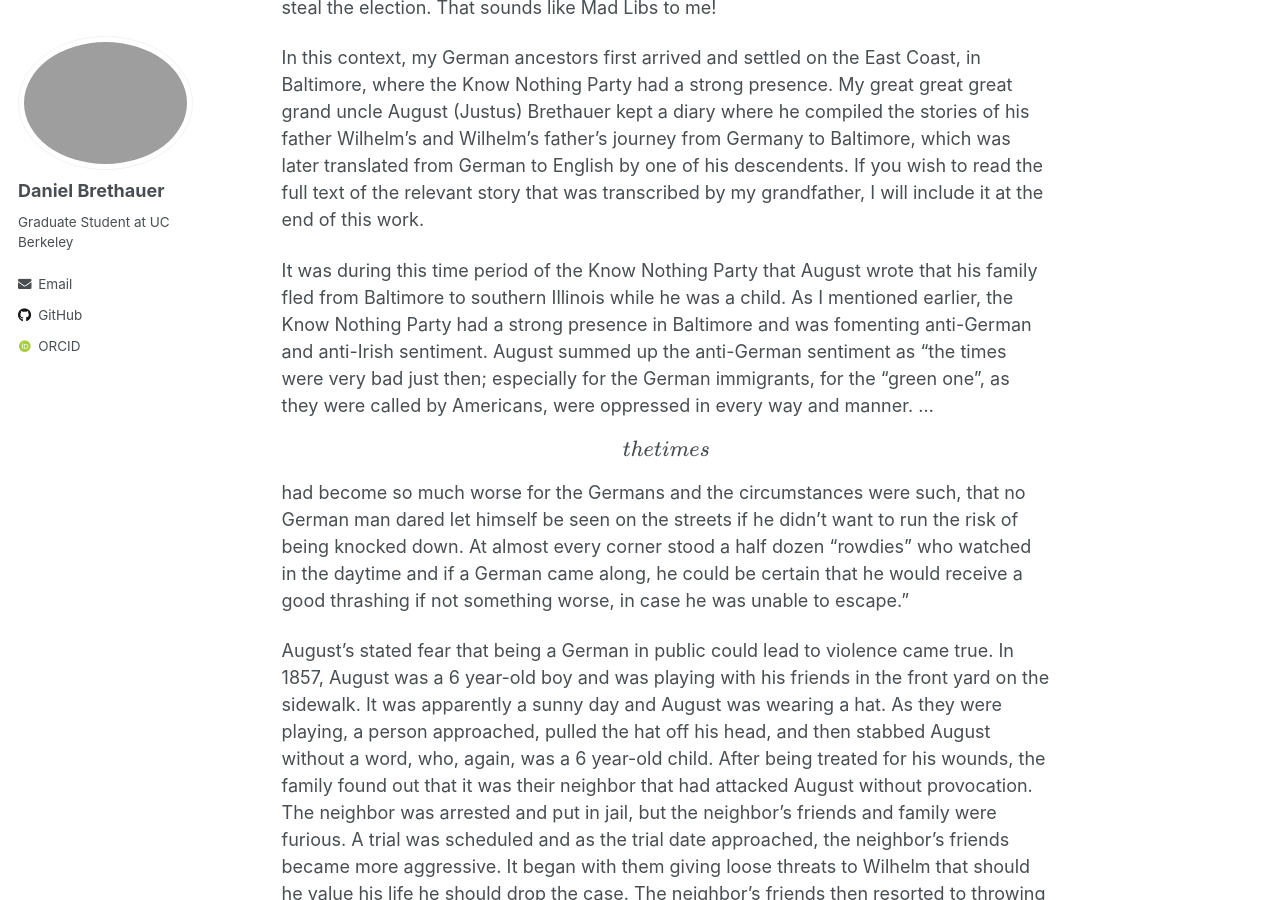
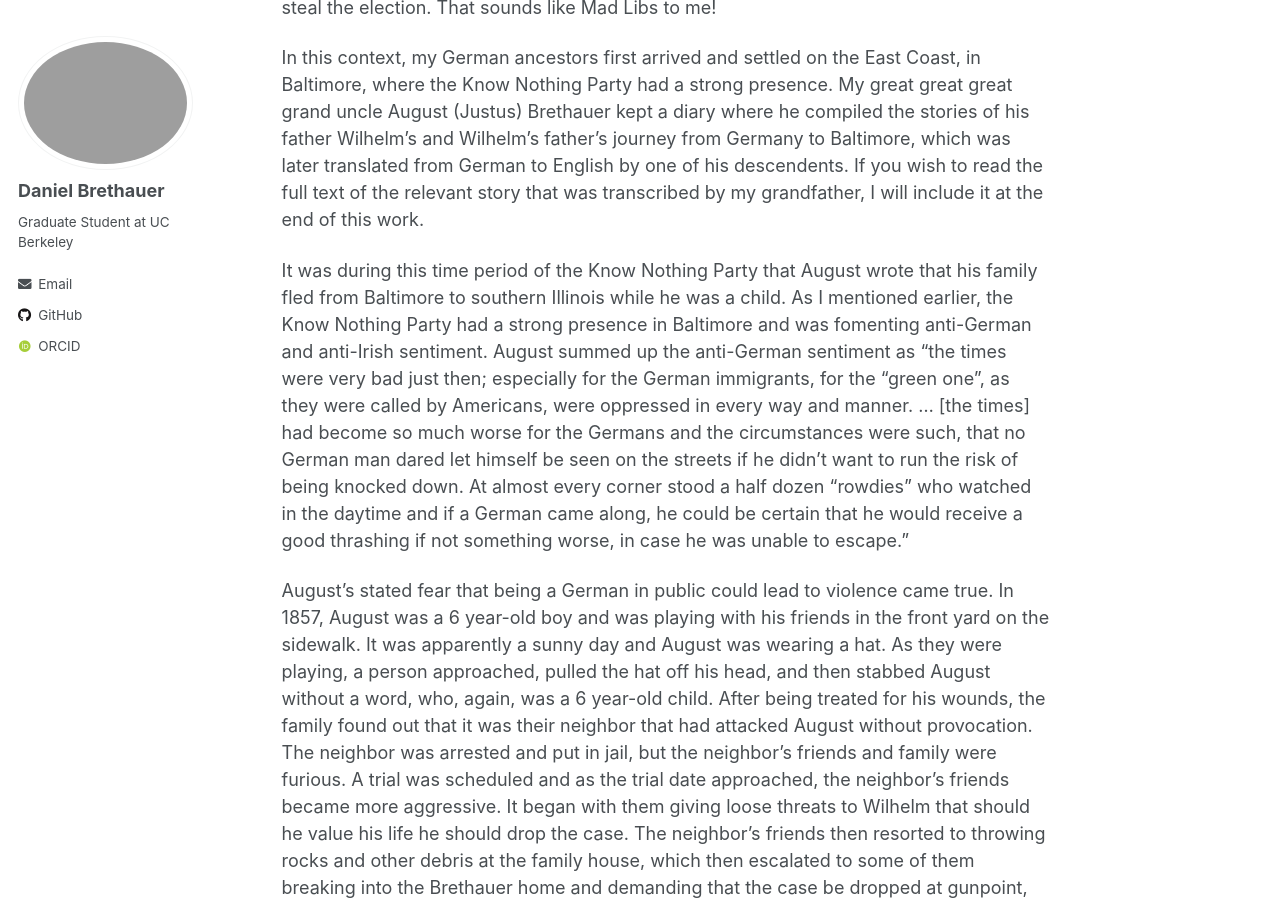
Before and after one commit to dbrethauer/dbrethauer.github.io, a Jekyll site: the page built from _pages/familyhistory.md, in a window 1280 px wide and 900 px high, scrolled down 1854 px. Built offline with Jekyll 4.4.1, drawn with Linux system fonts in a browser that asks for light colours; some web fonts are replaced; formulas are drawn with MathJax 3.

```diff
--- a/_pages/familyhistory.md
+++ b/_pages/familyhistory.md
@@ -12,7 +12,7 @@ The road to creating a prosperous life in America was never easy for my ancestor
 
 <p>In this context, my German ancestors first arrived and settled on the East Coast, in Baltimore, where the Know Nothing Party had a strong presence. My great great great grand uncle August (Justus) Brethauer kept a diary where he compiled the stories of his father Wilhelm’s and Wilhelm’s father’s journey from Germany to Baltimore, which was later translated from German to English by one of his descendents. If you wish to read the full text of the relevant story that was transcribed by my grandfather, I will include it at the end of this work.</p>
 
-<p>It was during this time period of the Know Nothing Party that August wrote that his family fled from Baltimore to southern Illinois while he was a child. As I mentioned earlier, the Know Nothing Party had a strong presence in Baltimore and was fomenting anti-German and anti-Irish sentiment. August summed up the anti-German sentiment as  “the times were very bad just then; especially for the German immigrants, for the “green one”, as they were called by Americans, were oppressed in every way and manner. … \[the times\] had become so much worse for the Germans and the circumstances were such, that no German man dared let himself be seen on the streets if he didn’t want to run the risk of being knocked down. At almost every corner stood a half dozen “rowdies” who watched in the daytime and if a German came along, he could be certain that he would receive a good thrashing if not something worse, in case he was unable to escape.” </p>
+It was during this time period of the Know Nothing Party that August wrote that his family fled from Baltimore to southern Illinois while he was a child. As I mentioned earlier, the Know Nothing Party had a strong presence in Baltimore and was fomenting anti-German and anti-Irish sentiment. August summed up the anti-German sentiment as  “the times were very bad just then; especially for the German immigrants, for the “green one”, as they were called by Americans, were oppressed in every way and manner. … \[the times\] had become so much worse for the Germans and the circumstances were such, that no German man dared let himself be seen on the streets if he didn’t want to run the risk of being knocked down. At almost every corner stood a half dozen “rowdies” who watched in the daytime and if a German came along, he could be certain that he would receive a good thrashing if not something worse, in case he was unable to escape.”
 
 <p>August’s stated fear that being a German in public could lead to violence came true. In 1857, August was a 6 year-old boy and was playing with his friends in the front yard on the sidewalk. It was apparently a sunny day and August was wearing a hat. As they were playing, a person approached, pulled the hat off his head, and then stabbed August without a word, who, again, was a 6 year-old child. After being treated for his wounds, the family found out that it was their neighbor that had attacked August without provocation. The neighbor was arrested and put in jail, but the neighbor’s friends and family were furious. A trial was scheduled and as the trial date approached, the neighbor’s friends became more aggressive. It began with them giving loose threats to Wilhelm that should he value his life he should drop the case. The neighbor’s friends then resorted to throwing rocks and other debris at the family house, which then escalated to some of them breaking into the Brethauer home and demanding that the case be dropped at gunpoint, which based on my interpretation of the diary seemed to have been fired at Wilhelm but missed.</p>
 
```
